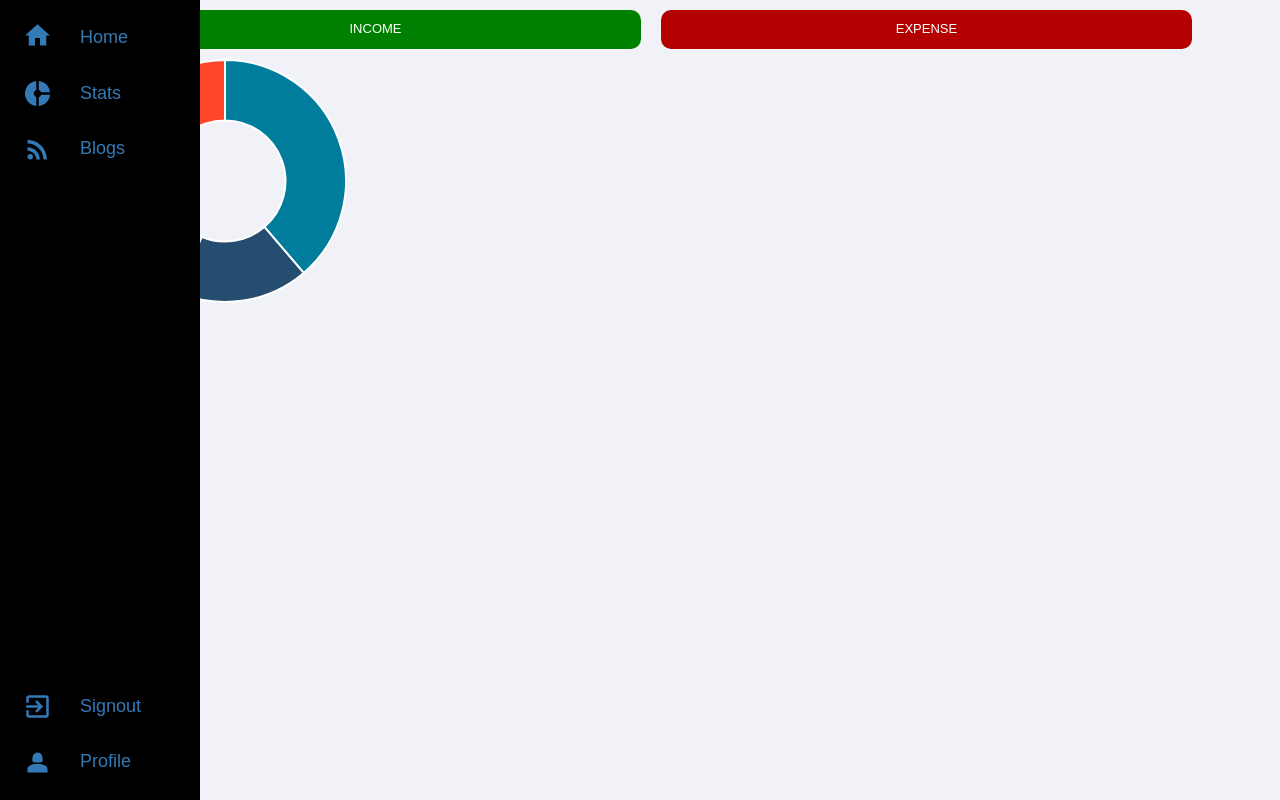
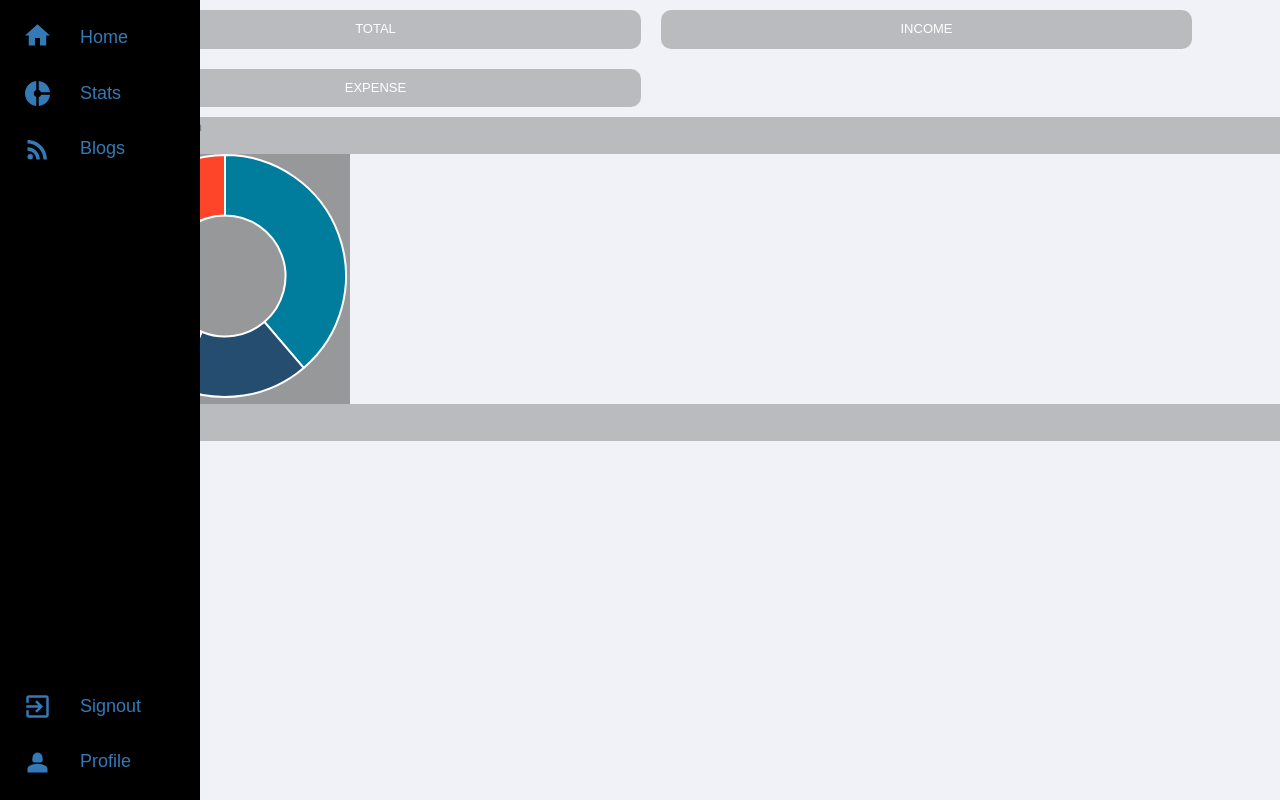
Before and after one commit to Nirosh-Shetty/Personal-Finance, a React (Vite) app in the folder client/: page /stats in a window 1280 px wide. Built offline with nearby package versions, Linux system fonts and the light colour scheme; the HTML template or start-up script is replaced by a standard one.

Commit message:
stats updated

```diff
--- a/client/src/App.jsx
+++ b/client/src/App.jsx
@@ -6,7 +6,7 @@ import SignIn from "./components/SignIn";
 import SignUp from "./components/SignUp";
 import Profile from "./components/Profile";
 import SideNavbar from "./components/SideNavbar";
-import Stats from "./components/Stats";
+import Stats from "./components/Stats/Stats";
 
 import "./App.css";
 const App = () => {
--- /dev/null
+++ b/client/src/components/Stats/Graphs.jsx
@@ -0,0 +1,58 @@
+import React from "react";
+import { Doughnut } from "react-chartjs-2";
+import Chart from "chart.js/auto";
+
+const Graphs = () => {
+  const data = {
+    labels: ["Go", "Python", "Kotlin", "JavaScript", "R", "Swift"],
+    datasets: [
+      {
+        label: "# of Votes",
+        data: [55, 25, 22, 20, 5, 15],
+        backgroundColor: [
+          "#007D9C",
+          "#244D70",
+          "#F101E3",
+          "#F7E018",
+          "#FA201A",
+          "#FE452A",
+        ],
+        // borderColor: [
+        //   "rgba(255,99,132,1)",
+        //   "rgba(54, 162, 235, 1)",
+        //   "rgba(255, 206, 86, 1)",
+        //   "rgba(75, 192, 192, 1)",
+        //   "rgba(153, 102, 255, 1)",
+        //   "rgba(255, 159, 64, 1)",
+        // ],
+        hoverOffset: 18,
+      },
+    ],
+  };
+  const options = {
+    responsive: true,
+    animation: {
+      duration: 1000,
+      easing: "easeInOut",
+    },
+    layout: {
+      padding: {
+        bottom: 6,
+      },
+    },
+    plugins: {
+      legend: {
+        display: false,
+      },
+    },
+  };
+  return (
+    <>
+      <div style={{ width: 250, textAlign: "center" }}>
+        <Doughnut data={data} width={50} height={50} options={options} />
+      </div>
+    </>
+  );
+};
+
+export default Graphs;
--- a/client/src/components/Stats.jsx
+++ b/client/src/components/Stats/Stats.jsx
@@ -1,7 +1,8 @@
 import { Doughnut } from "react-chartjs-2";
 import Chart from "chart.js/auto";
 import "./stats.css";
-export default function PieChart() {
+import Graphs from "./Graphs";
+export default function Stats() {
   const data = {
     labels: ["Go", "Python", "Kotlin", "JavaScript", "R", "Swift"],
     datasets: [
@@ -47,14 +48,15 @@ export default function PieChart() {
   };
 
   return (
-    <div className="margin-left">
-      <div className="switch-btn">
-        <button className="income">Income</button>
-        <button className="expense">Expense</button>
-      </div>
-      <div style={{ width: 250, textAlign: "center" }}>
-        <Doughnut data={data} width={50} height={50} options={options} />
-      </div>
+    <div className="margin-left stats-container">
+      <button className="income">Total</button>
+      <button className="income">Income</button>
+      <button className="expense">Expense</button>
+      <div className="most-trans">most transaction</div>
+      <div className="line-chart">line chart</div>
+      <Graphs />
+      <div className="percentage">percentage</div>
+      <div className="long-chart">long chat</div>
     </div>
   );
 }
--- a/client/src/components/stats.css
+++ b/client/src/components/Stats/stats.css
@@ -1,4 +1,12 @@
-.switch-btn button {
+.container {
+  display: grid;
+  grid-template-columns: 1fr 1fr 1fr;
+  grid-template-rows: 1fr 3fr 3fr;
+  gap: 5px 5px;
+  grid-auto-flow: row;
+}
+
+button {
   width: 45%;
   border: none;
   border-radius: 10px;
@@ -7,7 +15,7 @@
   color: rgb(255, 255, 255);
   text-transform: uppercase;
 }
-.switch-btn button:hover {
+button:hover {
   box-shadow: 0px 0px 8px 0.1px rgba(87, 87, 87, 0.119);
   background: rgb(208, 208, 208);
   /* border: 1px solid rgba(66, 66, 66, 0.438); */
@@ -20,3 +28,12 @@
 .expense {
   background: rgb(179, 0, 0);
 }
+
+.line-chart {
+  /* grid-column-start: 1;
+  grid-column-end: 2; */
+}
+
+.stats-container * {
+  background: #5b5b5b5d;
+}
```
